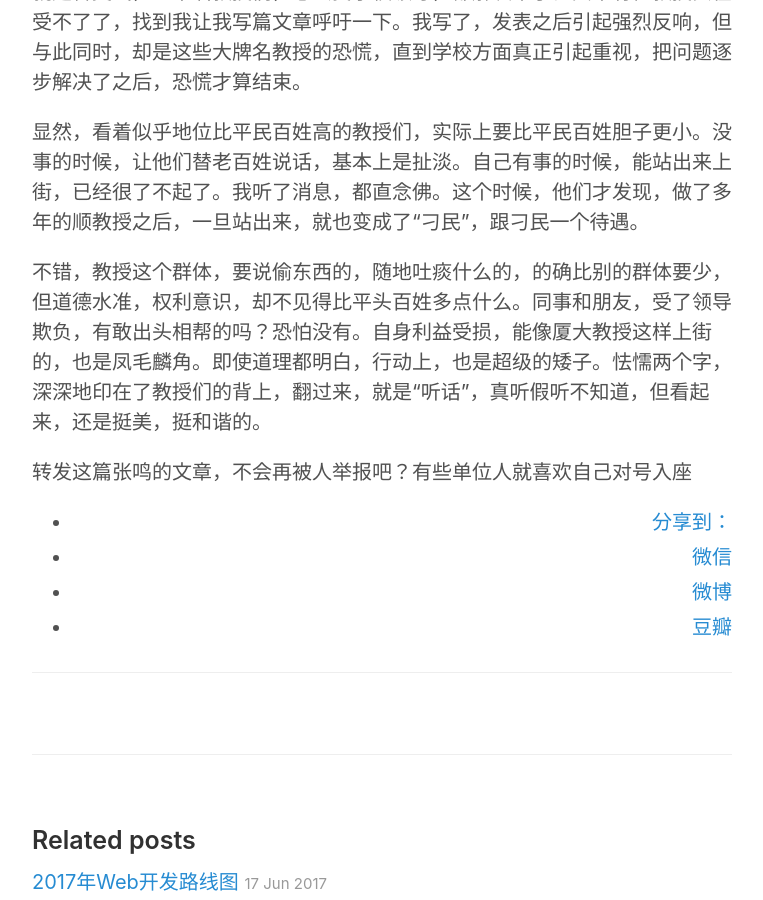
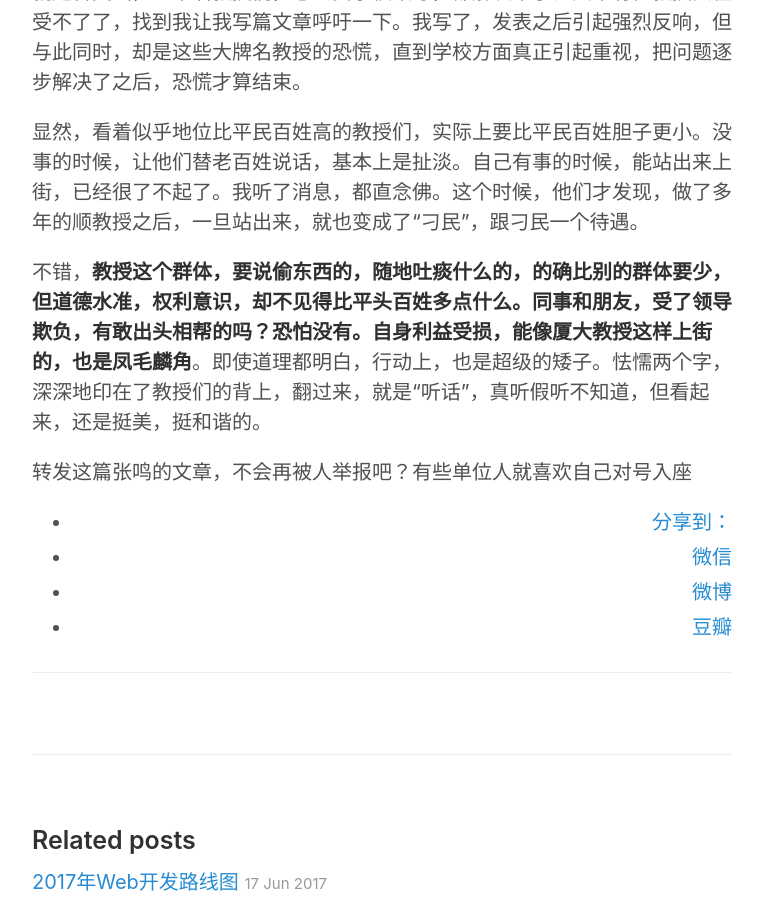
Before and after one commit to hwdong/hwdong-old.github.io, a Jekyll site: the page built from _posts/2017-07-05-教授维权那点事儿.md, in a window 1280 px wide and 900 px high, scrolled down 1094 px. Shown: the whole window, without its empty margins (258-1021 px from the left). Built offline with Jekyll 4.4.1, drawn with Linux system fonts in a browser that asks for light colours; our own code applies the rules of GitHub Pages for plain Markdown files; comment, search, counter and statistics services are not loaded.

```diff
--- a/_posts/2017-07-05-教授维权那点事儿.md
+++ b/_posts/2017-07-05-教授维权那点事儿.md
@@ -14,6 +14,7 @@
 
 显然，看着似乎地位比平民百姓高的教授们，实际上要比平民百姓胆子更小。没事的时候，让他们替老百姓说话，基本上是扯淡。自己有事的时候，能站出来上街，已经很了不起了。我听了消息，都直念佛。这个时候，他们才发现，做了多年的顺教授之后，一旦站出来，就也变成了“刁民”，跟刁民一个待遇。
 
-不错，教授这个群体，要说偷东西的，随地吐痰什么的，的确比别的群体要少，但道德水准，权利意识，却不见得比平头百姓多点什么。同事和朋友，受了领导欺负，有敢出头相帮的吗？恐怕没有。自身利益受损，能像厦大教授这样上街的，也是凤毛麟角。即使道理都明白，行动上，也是超级的矮子。怯懦两个字，深深地印在了教授们的背上，翻过来，就是“听话”，真听假听不知道，但看起来，还是挺美，挺和谐的。
+不错，**教授这个群体，要说偷东西的，随地吐痰什么的，的确比别的群体要少，但道德水准，权利意识，却不见得比平头百姓多点什么。同事和朋友，受了领导欺负，有敢出头相帮的吗？恐怕没有。自身利益受损，能像厦大教授这样上街的，也是凤毛麟角**。即使道理都明白，行动上，也是超级的矮子。怯懦两个字，深深地印在了教授们的背上，翻过来，就是“听话”，真听假听不知道，但看起来，还是挺美，挺和谐的。
+
 
 转发这篇张鸣的文章，不会再被人举报吧？有些单位人就喜欢自己对号入座
```
